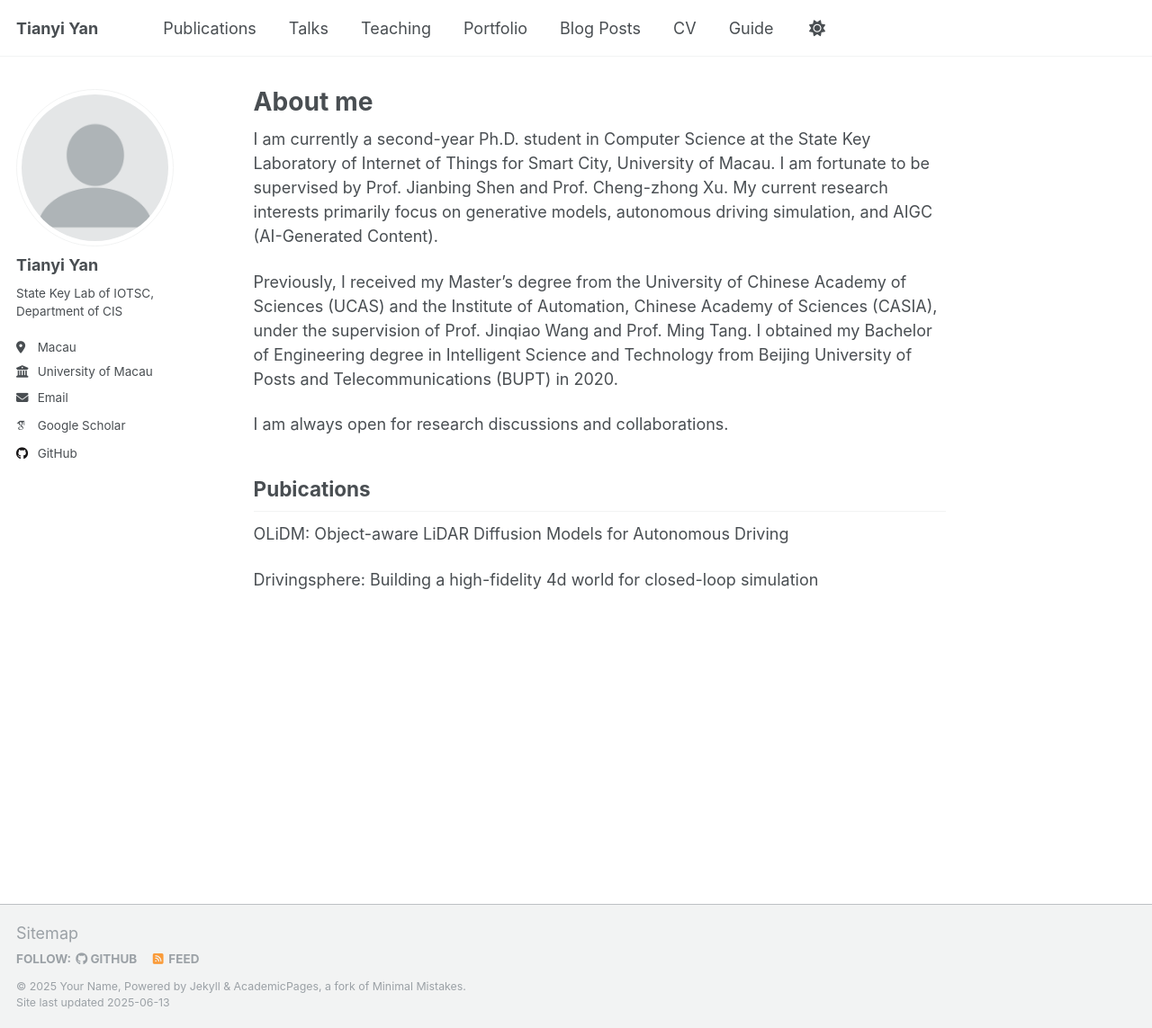
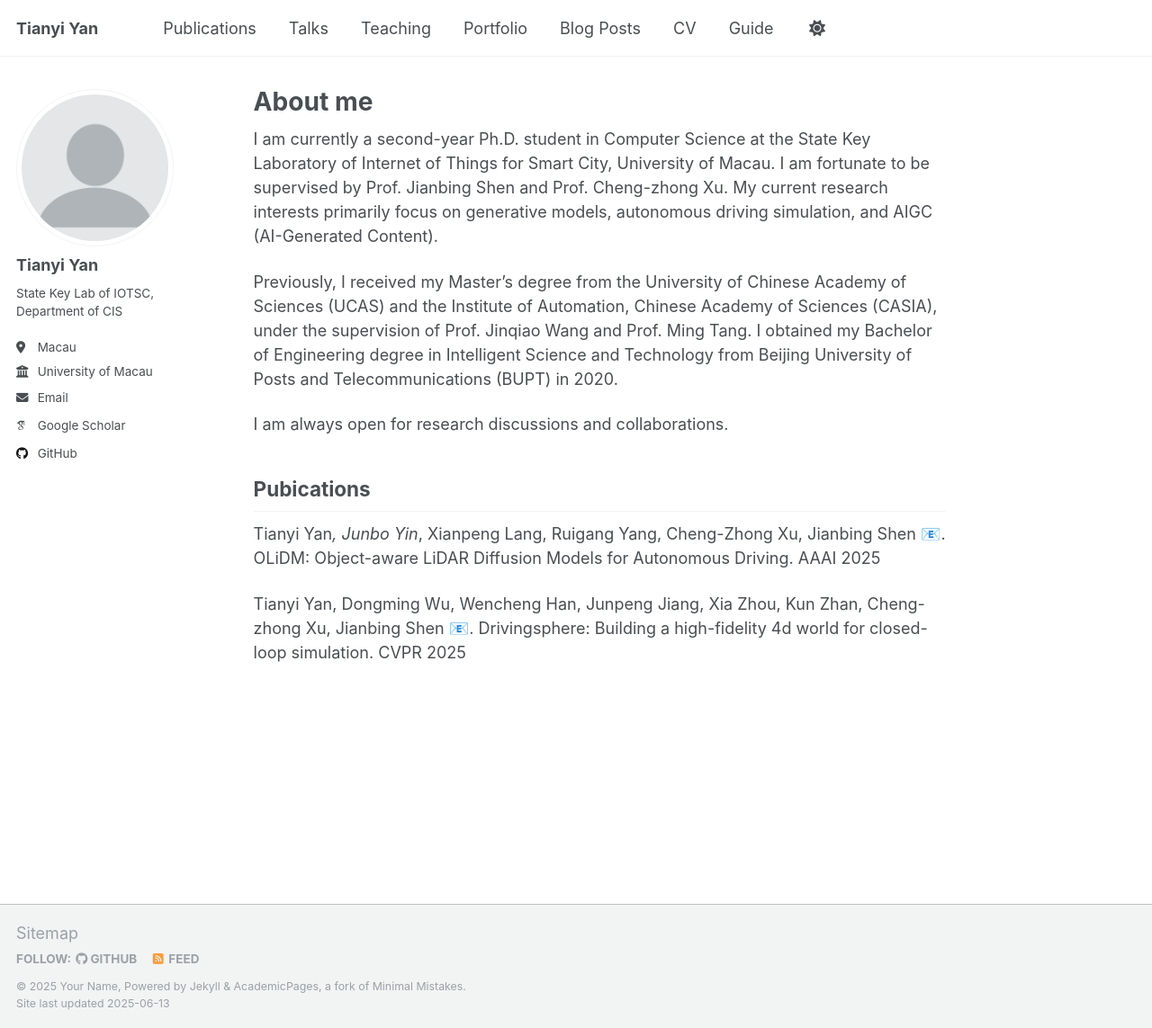
Before and after one commit to yanty123/yanty123.github.io, a Jekyll site: the page built from _pages/about.md, in a window 1280 px wide and 1143 px high. Shown: the whole window at 90% size. Built offline with Jekyll 4.4.1, drawn with Linux system fonts in a browser that asks for light colours; emoji names are drawn with the system emoji font; some web fonts are replaced.

Commit message:
Update about.md

```diff
--- a/_pages/about.md
+++ b/_pages/about.md
@@ -19,6 +19,6 @@ I am always open for research discussions and collaborations.
 Pubications
 ------
 
-OLiDM: Object-aware LiDAR Diffusion Models for Autonomous Driving
+Tianyi Yan*, Junbo Yin*, Xianpeng Lang, Ruigang Yang, Cheng-Zhong Xu, Jianbing Shen :email:. OLiDM: Object-aware LiDAR Diffusion Models for Autonomous Driving. AAAI 2025
 
-Drivingsphere: Building a high-fidelity 4d world for closed-loop simulation
+Tianyi Yan, Dongming Wu, Wencheng Han, Junpeng Jiang, Xia Zhou, Kun Zhan, Cheng-zhong Xu, Jianbing Shen :email:. Drivingsphere: Building a high-fidelity 4d world for closed-loop simulation. CVPR 2025
```
